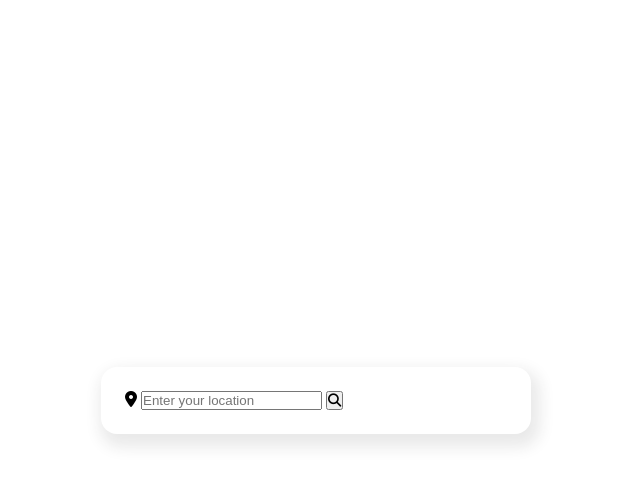
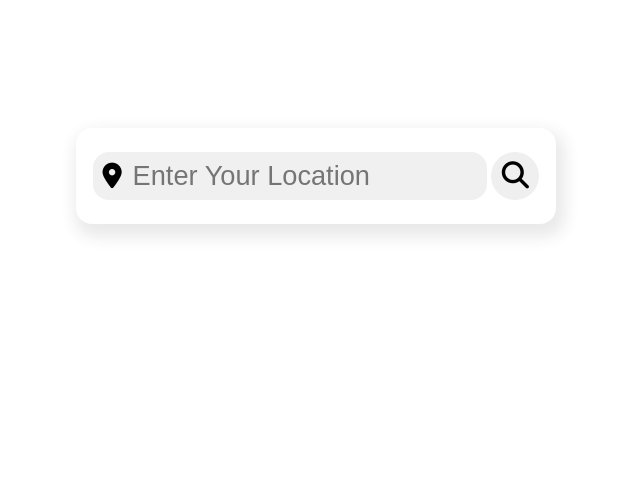
Before and after one commit to Hazem566/js-weather-app, a plain HTML site: page index.html in a window 1280 px wide. Shown: the whole page, without its empty margins (324-964 px from the left). Drawn offline with Linux system fonts and the light colour scheme.

Commit message:
finish data input container

```diff
--- a/index.html
+++ b/index.html
@@ -4,6 +4,7 @@
     <meta charset="UTF-8" />
     <meta name="viewport" content="width=device-width, initial-scale=1.0" />
     <link rel="stylesheet" href="style.css" />
+    <link rel="stylesheet" href="media.css" />
     <link rel="stylesheet" href="https://cdnjs.cloudflare.com/ajax/libs/font-awesome/6.5.2/css/all.min.css" integrity="sha512-SnH5WK+bZxgPHs44uWIX+LLJAJ9/2PkPKZ5QiAj6Ta86w+fsb2TkcmfRyVX3pBnMFcV7oQPJkl9QevSCWr3W6A==" crossorigin="anonymous" referrerpolicy="no-referrer" />
     <title>Weather App</title>
 </head>
@@ -12,18 +13,10 @@
     <div id="container">
         <div class="data__in">
             <i class="fa-solid fa-location-dot"></i>
-            <input type="text" placeholder="Enter your location" id="city__input"/>
+            <input type="text" placeholder="Enter Your Location" id="city__input" maxlength="23"/>
             <button type="button" id="search__btn">
                 <i class="fa-solid fa-magnifying-glass"></i>
             </button>
-        </div>
-        <div class="data__out">
-            <div class="status">
-                <img src="./assets/clear.png" />
-            </div>
-            <div class="info">
-                <p class="temperture"></p>
-            </div>
         </div>
     </div>
 
--- /dev/null
+++ b/media.css
@@ -0,0 +1,16 @@
+
+@media only screen and (min-width: 500px){
+    #container { padding: 1.5rem; }
+    .data__in input {
+        font-size: 1.7rem;
+        padding-left: 2.5rem;
+    }
+    .data__in i {
+        font-size: 1.6rem;
+    }
+    .data__in button {
+        width: 3rem;
+        height: 3rem;
+    }
+    .data__in button i { font-size: 1.7rem; }
+}
--- a/style.css
+++ b/style.css
@@ -6,27 +6,60 @@
 }
 body {
     min-height: 100dvh;
-    display: grid;
-    place-items: center;
 }
 img {
     width: 100%;
     display: block;
 }
 #container {
-    width: 430px;
+    margin: 0 auto;
+    margin-top: clamp(2rem, 5vw + 4.75rem, 8rem);
+    width: min(93%, 480px);
     box-shadow: 4px 8px 15px 5px rgba(35,35,35,0.1);
     border-radius: 1rem;
-    padding: 1.5rem;
+    padding: 1rem;
     height: min-content;
+    row-gap: .75rem;
     display: flex;
-    flex-direction: column;
-    row-gap: .75rem;
+    justify-content: center;
 }
-.data__in {}
-.data__out {
-    display: none;
+.data__in {
+    position: relative;
+    display: flex;
+    column-gap: 0.3rem;
+    flex: 1;
 }
-.status {
-    display: none;
+.data__in > i {
+    position: absolute;
+    align-self: center;
+    font-size: 1.3rem;
+    transform: translateX(10px);
 }
+.data__in input {
+    font-size: 1.3rem;
+    padding: .4rem 0;
+    padding-left: 2rem;
+    border-radius: 1rem;
+    border: 0;
+    background-color: rgb(240, 240, 240);
+    text-transform: capitalize;
+    flex:1;
+}
+.data__in input:focus {
+    outline: 1px solid black;
+}
+.data__in button {
+    border-radius: 50%;
+    width: 2.5rem;
+    height: 2.5rem;
+    cursor: pointer;
+    border: 0;
+    transition: background 400ms ease, color 300ms ease;
+}
+.data__in button:hover {
+    color: #fff;
+    background-color: #333;
+}
+.data__in button i {
+    font-size: 1.2rem;
+}
```
